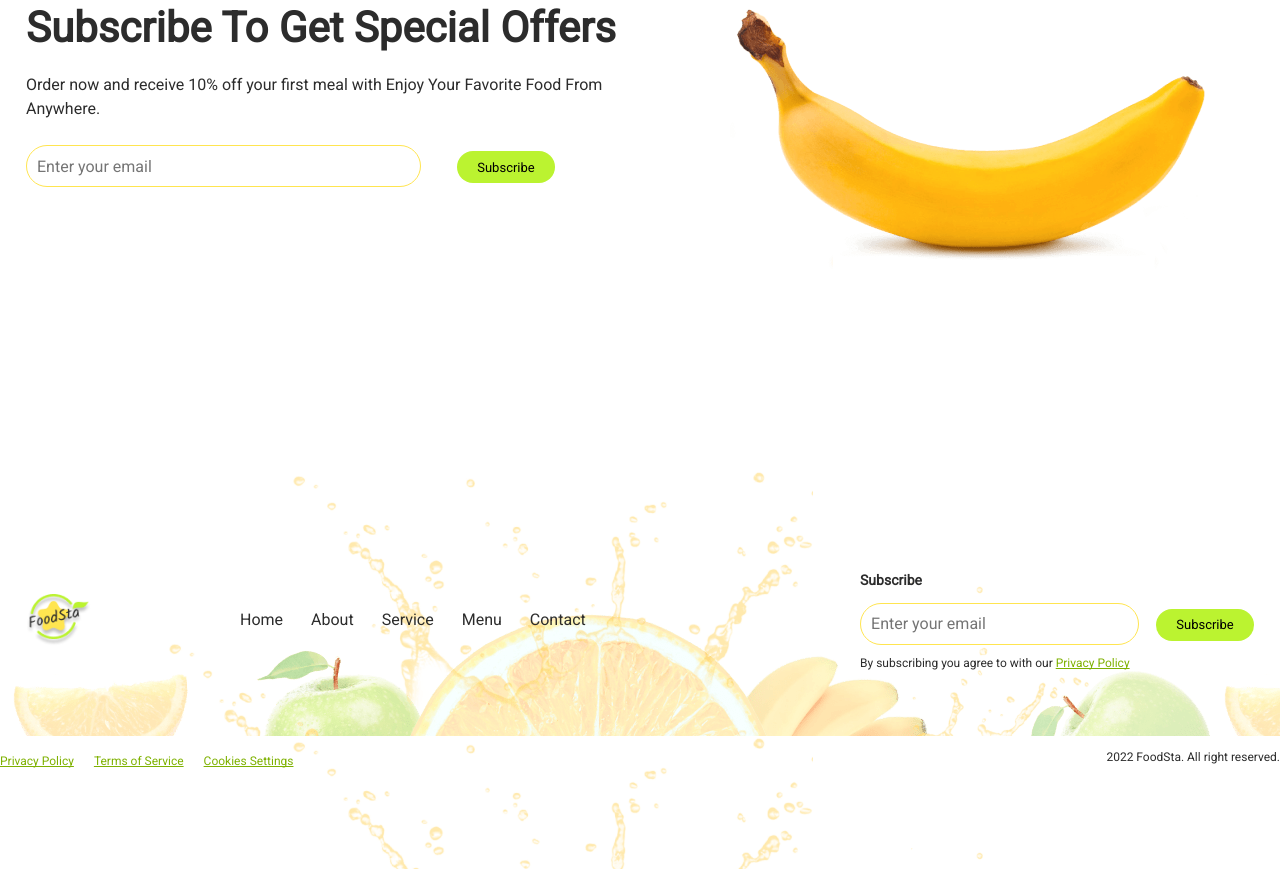
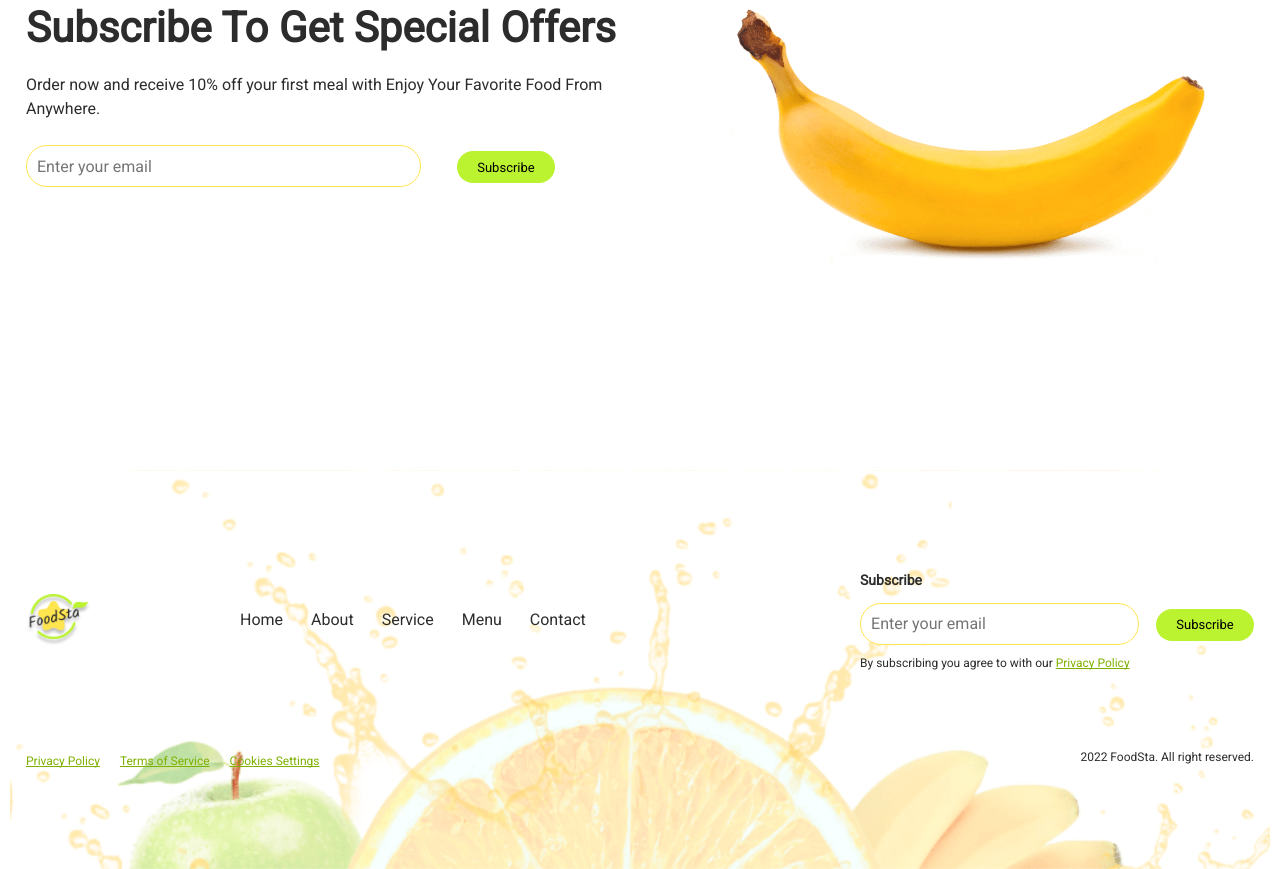
Before and after one commit to Grypis/food-delivery-2, a plain HTML site: page index.html in a window 1280 px wide. Shown: the part 3432-4301 px from the top of the page. Drawn offline with nearby package versions, Linux system fonts and the light colour scheme.

Commit message:
footer-did

```diff
--- a/css/style.css
+++ b/css/style.css
@@ -332,6 +332,9 @@ body {
     padding-top: 100px;
     padding-bottom: 100px;
     background-image: url(../images/footer/backgrounf-footer-min.png);
+    background-size: cover;
+    background-position: center;
+
 }
 
 .container-footer {
--- a/index.html
+++ b/index.html
@@ -267,8 +267,8 @@
       </section>
 
       <!-- footer section -->
-      <footer class="page-footer" >
-        <div class="container">
+      <footer class="page-footer container" >
+        <div class="">
           <div class="container-footer">
             <div class="page-footer-nav">
                 <a class="logo-footer" href="./index.html"
```
